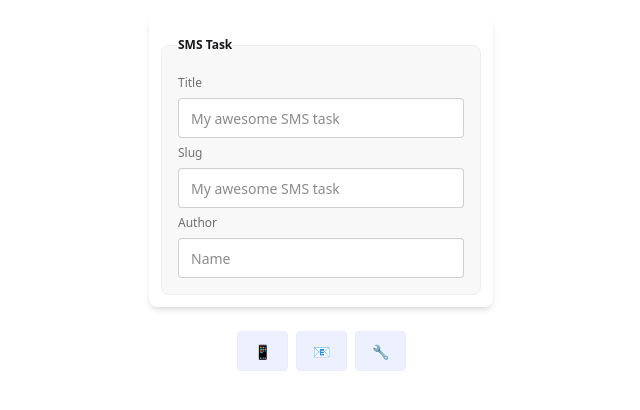
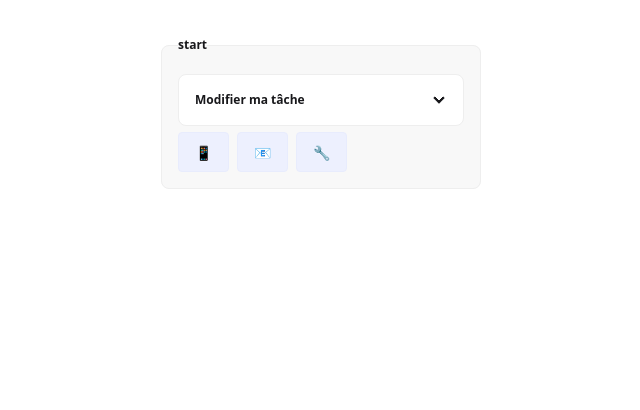
Before and after one commit to Nemetar/marketing-scenario, a Vue app: page / in a window 1280 px wide. Shown: the top 410 px of the page, without its empty margins (319-959 px from the left). Built offline with nearby package versions, Linux system fonts and the light colour scheme; the HTML template or start-up script is replaced by a standard one.

Commit message:
[+] improve tasks form components

```diff
--- a/src/App.vue
+++ b/src/App.vue
@@ -2,12 +2,11 @@
 import TaskNode from './components/nodes/TaskNode.vue';
 import { useTasksStore } from './stores/tasks.store';
 const { tasksFlow } = useTasksStore();
-
 </script>
 
 <template>
   <div class="p-4 min-w-screen min-h-screen w-fit">
-    <TaskNode :parent="tasksFlow" :task="tasksFlow" />
+    <TaskNode v-model:parent="tasksFlow" v-model:task="tasksFlow" />
   </div>
 </template>
 
--- /dev/null
+++ b/src/components/buttons/BaseButton.vue
@@ -0,0 +1,14 @@
+<script lang="ts" setup>
+import type { TaskType } from '@/models/tasks.model';
+defineProps<{
+  type: TaskType;
+}>();
+</script>
+
+<template>
+  <div class="tooltip" :data-tip="type">
+    <button class="btn btn-soft btn-primary">
+      <slot></slot>
+    </button>
+  </div>
+</template>
--- /dev/null
+++ b/src/components/forms/BaseForm.vue
@@ -0,0 +1,20 @@
+<script lang="ts" setup>
+import { ref } from 'vue';
+import type { Task } from '@/models/tasks.model';
+
+const task = defineModel<Task>('task', { required: true });
+const isOpen = ref(false);
+</script>
+
+<template>
+  <div class="collapse collapse-arrow bg-base-100 border-base-300 border">
+    <input type="checkbox" v-model="isOpen" />
+    <div class="collapse-title font-semibold">Modifier ma tâche</div>
+
+    <div class="collapse-content">
+      <legend class="fieldset-legend">Nom</legend>
+      <input type="text" class="input w-full" placeholder="My awesome email task" v-model="task.name" />
+      <slot></slot>
+    </div>
+  </div>
+</template>
--- a/src/components/forms/CustomForm.vue
+++ b/src/components/forms/CustomForm.vue
@@ -1,18 +1,34 @@
 <script lang="ts" setup>
+import { useTasks } from '@/composables/tasks.composable';
+import type { CustomTask } from '@/models/tasks.model';
+import BaseForm from './BaseForm.vue';
 
+const { createTask, getTaskFormComponent } = useTasks();
+const task = defineModel<CustomTask>('task', { required: true });
 </script>
 
 <template>
-  <fieldset className="fieldset bg-base-200 border-base-300 rounded-box w-xs border p-4">
-    <legend className="fieldset-legend">SMS Task</legend>
-
-    <label className="label">Title</label>
-    <input type="text" className="input" placeholder="My awesome SMS task" />
-
-    <label className="label">Slug</label>
-    <input type="text" className="input" placeholder="My awesome SMS task" />
-
-    <label className="label">Author</label>
-    <input type="text" className="input" placeholder="Name" />
-  </fieldset>
+  <div class="flex flex-col gap-4">
+    <div>
+      <legend class="fieldset-legend">Configuration</legend>
+      <p>Une tâche personnalisée permet de regrouper plusieurs tâches (email, sms...)</p>
+    </div>
+    <BaseForm v-model:task=task />
+    <div v-for="(customTask, index) in task.tasks" :key="customTask.id" class="flex flex-col gap-1">
+      <component v-if="getTaskFormComponent(customTask.type)" :is="getTaskFormComponent(customTask.type)"
+        v-model:task="task.tasks[index]" />
+      <span class="text-red-500 hover:text-red-700 text-xs underline cursor-pointer self-end"
+        @click="task.tasks.splice(index, 1)">
+        supprimer
+      </span>
+    </div>
+    <div class="flex gap-2">
+      <button class="btn btn-soft btn-primary btn-sm flex-1" @click="task.tasks.push(createTask('email'))">
+        Ajouter Email
+      </button>
+      <button class="btn btn-soft btn-primary btn-sm flex-1" @click="task.tasks.push(createTask('sms'))">
+        Ajouter SMS
+      </button>
+    </div>
+  </div>
 </template>
--- a/src/components/forms/EmailForm.vue
+++ b/src/components/forms/EmailForm.vue
@@ -1,18 +1,22 @@
 <script lang="ts" setup>
+import type { EmailTask } from '@/models/tasks.model';
+import BaseForm from './BaseForm.vue';
 
+const task = defineModel<EmailTask>('task', { required: true });
 </script>
 
 <template>
-  <fieldset className="fieldset bg-base-200 border-base-300 rounded-box w-xs border p-4">
-    <legend className="fieldset-legend">SMS Task</legend>
+  <BaseForm v-model:task="task">
+    <legend class="fieldset-legend">Sujet</legend>
+    <input type="text" class="input w-full" placeholder="Sujet de l'email" v-model="task.subject" />
 
-    <label className="label">Title</label>
-    <input type="text" className="input" placeholder="My awesome SMS task" />
+    <legend class="fieldset-legend">Contenu</legend>
+    <textarea class="textarea h-24 w-full" placeholder="Contenu de l'email" v-model="task.body"></textarea>
 
-    <label className="label">Slug</label>
-    <input type="text" className="input" placeholder="My awesome SMS task" />
-
-    <label className="label">Author</label>
-    <input type="text" className="input" placeholder="Name" />
-  </fieldset>
+    <legend class="fieldset-legend">Liste de diffusion</legend>
+    <select v-model="task.diffusionListId" class="select w-full">
+      <option>Liste client principaux</option>
+      <option>Liste client secondaires</option>
+    </select>
+  </BaseForm>
 </template>
--- a/src/components/forms/SmsForm.vue
+++ b/src/components/forms/SmsForm.vue
@@ -1,18 +1,18 @@
 <script lang="ts" setup>
-
+import type { SmsTask } from '@/models/tasks.model';
+import BaseForm from './BaseForm.vue';
+const task = defineModel<SmsTask>('task', { required: true });
 </script>
 
 <template>
-  <fieldset className="fieldset bg-base-200 border-base-300 rounded-box w-xs border p-4">
-    <legend className="fieldset-legend">SMS Task</legend>
+  <BaseForm v-model:task="task">
+    <legend class="fieldset-legend">Message</legend>
+    <textarea class="textarea h-24 w-full" placeholder="Contenu du message" v-model="task.message"></textarea>
 
-    <label className="label">Title</label>
-    <input type="text" className="input" placeholder="My awesome SMS task" />
-
-    <label className="label">Slug</label>
-    <input type="text" className="input" placeholder="My awesome SMS task" />
-
-    <label className="label">Author</label>
-    <input type="text" className="input" placeholder="Name" />
-  </fieldset>
+    <legend class="fieldset-legend">Liste de diffusion</legend>
+    <select v-model="task.diffusionListId" class="select w-full">
+      <option>Liste client principaux</option>
+      <option>Liste client secondaires</option>
+    </select>
+  </BaseForm>
 </template>
--- a/src/components/nodes/TaskNode.vue
+++ b/src/components/nodes/TaskNode.vue
@@ -1,34 +1,36 @@
 <script lang="ts" setup>
 import { useTasks } from '@/composables/tasks.composable';
 import type { Task } from '@/models/tasks.model';
-import EmailForm from '../forms/EmailForm.vue';
 
-defineProps<{
-  parent: Task,
-  task: Task,
-}>();
+const task = defineModel<Task>("task", { required: true });
+const parent = defineModel<Task>("parent", { required: true });
 
-const { createSubtask, deleteSubtask, hasSubtasks, getTaskAuthorizedSubtasks, showDeleteAction, getTaskIcon } = useTasks();
+const { createSubtask, deleteSubtask, hasSubtasks, getTaskAuthorizedSubtasks, showDeleteAction, getTaskIcon, getTaskFormComponent } = useTasks();
 
 </script>
 
 <template>
   <div class="flex flex-col items-center gap-6">
-    <div class="flex flex-col items-center gap-2 bg-white shadow-md rounded-lg p-3 w-fit justify-between">
-      <EmailForm />
+
+    <div class="flex flex-col items-center gap-2  p-3 w-fit justify-between">
+      <fieldset class="fieldset bg-base-200 border-base-300 rounded-box w-xs border p-4">
+        <legend class="fieldset-legend">{{ task.name }}</legend>
+        <component v-if="getTaskFormComponent(task.type)" :is="getTaskFormComponent(task.type)" v-model:task="task" />
         <button v-if="showDeleteAction(task)" class="btn btn-soft btn-error" @click="deleteSubtask({ parent, task })">
           🗑️
         </button>
-    </div>
         <div class="flex gap-2">
           <button class="btn btn-soft btn-primary" v-for="authorizedSubtask in getTaskAuthorizedSubtasks(task)"
             :key="authorizedSubtask" @click="createSubtask({ task, type: authorizedSubtask })"> {{
               getTaskIcon(authorizedSubtask) }}
           </button>
         </div>
+      </fieldset>
+    </div>
+
     <div v-if="hasSubtasks(task)" class="flex justify-center gap-8 w-full">
       <div class="flex justify-center gap-32 pt-6">
-        <TaskNode v-for="subTask in task.subTasks" :key="subTask.id" :parent="task" :task="subTask" />
+        <TaskNode v-for="subTask in task.subTasks" :key="subTask.id" v-model:parent="task" :task="subTask" />
       </div>
     </div>
   </div>
--- a/src/composables/tasks.composable.ts
+++ b/src/composables/tasks.composable.ts
@@ -1,9 +1,20 @@
 import type { Task, TaskType } from '@/models/tasks.model';
 import { generateId } from '@/utils/id';
 
+import EmailForm from '@/components/forms/EmailForm.vue';
+import BaseForm from '@/components/forms/BaseForm.vue';
+import SmsForm from '@/components/forms/SmsForm.vue';
+import CustomForm from '@/components/forms/CustomForm.vue';
+
 export const useTasks = () => {
   const createTask = (type: TaskType): Task => {
-    return { id: generateId(), type, name: type, subTasks: [] as Task[], icon: getTaskIcon(type) };
+    return {
+      id: generateId(),
+      type,
+      name: type,
+      subTasks: [] as Task[],
+      tasks: [],
+    };
   };
 
   const createSubtask = ({ task, type }: { task: Task; type: TaskType }) => {
@@ -63,7 +74,7 @@ export const useTasks = () => {
     return icons[type] ?? '❓';
   };
 
-  const getTaskAuthorizedSubtasks = (task: Task): string[] => {
+  const getTaskAuthorizedSubtasks = (task: Task) => {
     if (hasEndSubtask(task)) return [];
 
     const commonTasks = ['sms', 'email', 'custom', 'end', 'onSuccess', 'onFailure'] as TaskType[];
@@ -80,6 +91,20 @@ export const useTasks = () => {
     return tasks[task.type] ?? [];
   };
 
+  const getTaskFormComponent = (type: TaskType) => {
+    const components: Record<TaskType, unknown> = {
+      start: BaseForm,
+      sms: SmsForm,
+      email: EmailForm,
+      custom: CustomForm,
+      end: BaseForm,
+      onSuccess: BaseForm,
+      onFailure: BaseForm,
+    };
+
+    return components[type] ?? null;
+  };
+
   return {
     createTask,
     createSubtask,
@@ -94,5 +119,6 @@ export const useTasks = () => {
 
     getTaskIcon,
     getTaskAuthorizedSubtasks,
+    getTaskFormComponent,
   };
 };
--- a/src/models/tasks.model.ts
+++ b/src/models/tasks.model.ts
@@ -34,7 +34,7 @@ export interface SmsTask extends BaseTask {
 export interface CustomTask extends BaseTask {
   type: 'custom';
   diffusionListId: string;
-  config: Record<string, unknown>;
+  tasks: Task[];
 }
 
 export type Task = StartTask | EndTask | EmailTask | SmsTask | CustomTask | BaseTask;
```
Lines whose indentation alone changed are shown as unchanged.
